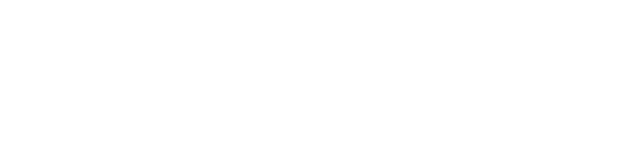
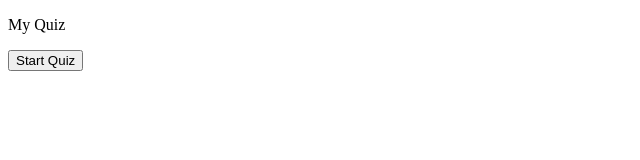
Before and after one commit to Lsenn404/code-quiz, a plain HTML site: page index.html in a window 1280 px wide. Shown: the whole page, without its empty margins (0-640 px from the left). Drawn offline with Linux system fonts and the light colour scheme.

Commit message:
added a basic framework to the script.js for starting the quiz and answering questions

```diff
--- a/index.html
+++ b/index.html
@@ -1,14 +1,19 @@
 <!DOCTYPE html>
 <html lang="en">
+
 <head>
     <meta charset="UTF-8">
     <meta http-equiv="X-UA-Compatible" content="IE=edge">
     <meta name="viewport" content="width=device-width, initial-scale=1.0">
     <link rel="stylesheet" href="/Assets/CSS/style.css">
 
-    <title>Document</title>
+    <title>Coding Quiz</title>
 </head>
+
 <body>
-    <script src="/Assets/JS/script.js"></script>
+    <div id="quiz"></div>
+    <script src="script.js"></script>
 </body>
+
+
 </html>
--- /dev/null
+++ b/script.js
@@ -0,0 +1,75 @@
+var quiz = document.getElementById("quiz");
+var answer
+var question = [
+    {
+        title: 'Question 1: What is 10 x 10?',
+        answers: [{
+            answer: 1,
+            correct: false
+        }, {
+            answer: 20,
+            correct: false
+        }, {
+            answer: 50,
+            correct: false
+        }, {
+            answer: 100,
+            correct: true
+        }]
+    },
+    {
+        title: 'Question 2: What is 20 x 20?',
+        answers: [{
+            answer: 20,
+            correct: false
+        },
+        {
+            answer: 200,
+            correct: false
+        },
+        {
+            answer: 400,
+            correct: true
+
+        },
+        {
+            answer: 800,
+            correct: false
+        }]
+    }
+]
+
+function homePage() {
+    quiz.innerHTML = `
+    <p>
+        My Quiz
+    </p>
+    <button id='startQuiz'> Start Quiz </button>`
+
+    document.getElementById('startQuiz').addEventListener('click', function () {
+        questionPage(question[0])
+    })
+}
+
+function questionPage(theQuestion) {
+    quiz.innerHTML = `
+    <p>
+        ${theQuestion.title}
+    </p>
+    <ul>
+        <li><button id="submitAnswer"> ${theQuestion.answers[0].answer} </button></li>
+        <li><button> ${theQuestion.answers[1].answer} </button></li>
+        <li><button> ${theQuestion.answers[2].answer} </button></li>
+        <li><button> ${theQuestion.answers[3].answer} </button></li>
+    </ul>
+    `
+
+}
+
+function logAnswer() {
+    document.getElementById('submitAnswer').addEventListener('click' ,function ()  {
+
+    })
+}
+
+homePage();
```
Also changed, not shown: Assets/JS/script.js (deleted).
